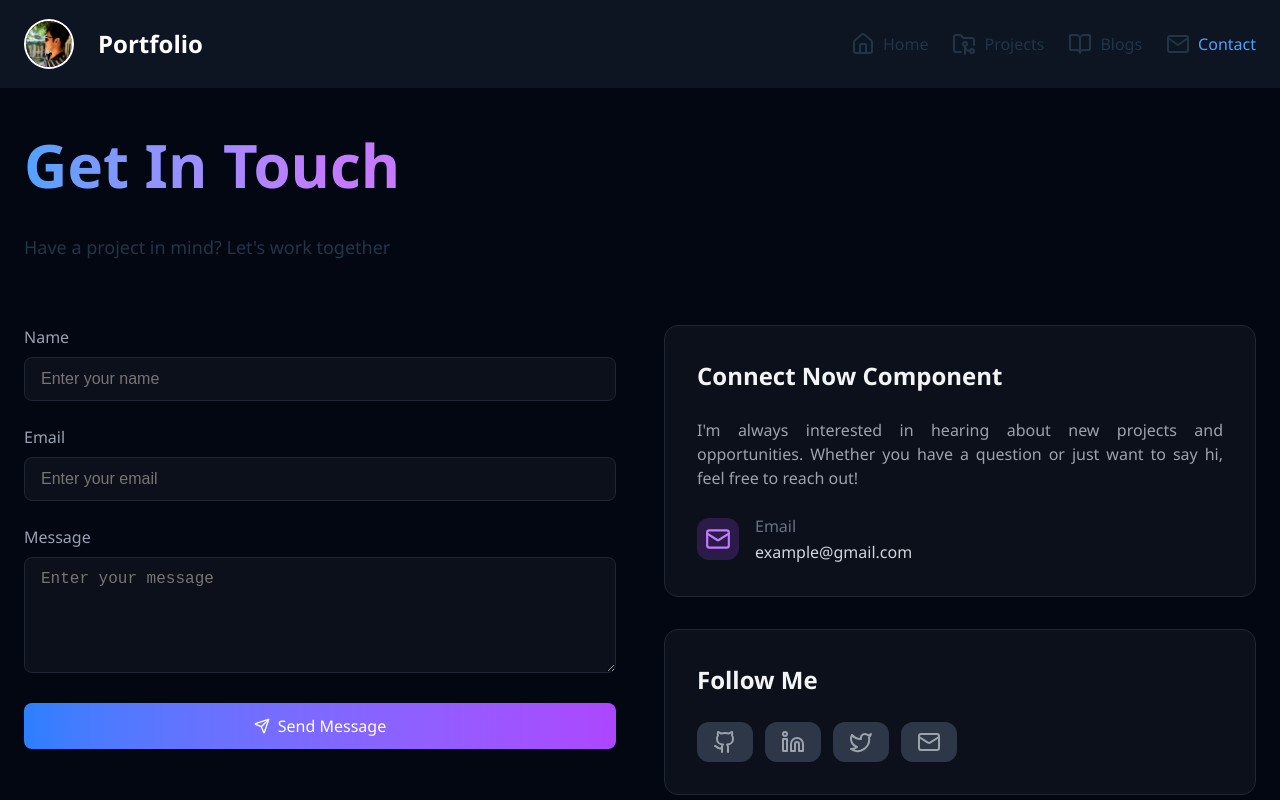
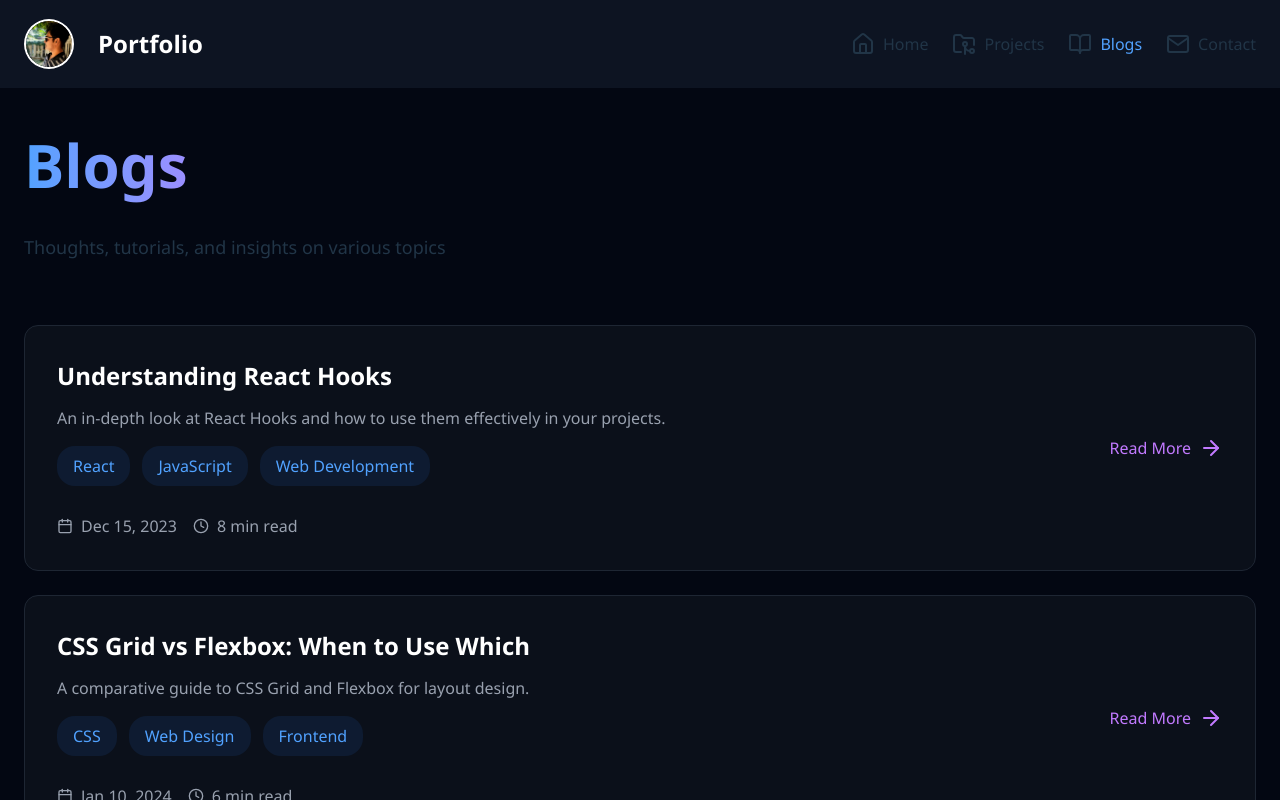
Before and after one commit to sarunsathis/Portfolio-Website, a React (Vite) app in the folder portfolio-frontend/: page / in a window 1280 px wide. Shown: the top 800 px of the page. Built offline with nearby package versions, Linux system fonts and the light colour scheme.

Commit message:
Blogs component basic ui development

```diff
--- a/portfolio-frontend/src/App.jsx
+++ b/portfolio-frontend/src/App.jsx
@@ -12,10 +12,11 @@ import ContactForm from './components/contactForm/ContactForm.jsx'
 import ConnectNow from './components/connectNow/ConnectNow.jsx'
 import FollowMe from './components/followMe/FollowMe.jsx'
 import CurrentStatus from './components/currentStatus/CurrentStatus.jsx'
+import BlogList from './components/blogList/BlogList.jsx'
 
 
 function App() {
-  const [selectedSection, setSelectedSection] = useState('contact');
+  const [selectedSection, setSelectedSection] = useState('blogs');
 
   function changeSelectedSection(selection) {
     console.log(selection);
@@ -46,6 +47,15 @@ function App() {
         <ProjectList/>
       </TabContainer>
 
+      <TabContainer className={ selectedSection == 'blogs' ? 'd-block' : 'd-none' }>
+        <Paragraph>
+            <h2 className='m-0 pageTitle'>Blogs</h2>
+            <p className='m-0 mb-16 fs-18 pageSummary'>Thoughts, tutorials, and insights on various topics</p>
+        </Paragraph>
+
+        <BlogList/>
+      </TabContainer>
+
       <TabContainer className={ selectedSection == 'contact' ? 'd-block' : 'd-none' }>
         <Paragraph>
             <h2 className='m-0 pageTitle'>Get In Touch</h2>
--- /dev/null
+++ b/portfolio-frontend/src/components/blogList/BlogList.jsx
@@ -0,0 +1,41 @@
+import "./styles.css"
+import {blogListData} from "../blogList/blogListData.js"
+
+function BlogList(props) {
+    return (
+        <div className={`blog-list-cntr ${props.className}`}>
+            {blogListData.map((blog) => (
+                <div key={blog.id} className="blog-card-link">
+                    <div className="blog-card-cntr">
+                        <h2 className="blog-card-title m-0">{blog.title}</h2>
+                        <p className="blog-card-subtitle m-0 mb-16">{blog.subtitle}</p>
+
+                        <div className="blog-card-topics d-flex flex-row gap-column-3 mb-16">
+                            {blog.topic.map((topic, index) => (
+                                <div key={index} className="blog-card-topic">{topic}</div>
+                            ))}
+                        </div>
+
+                        <div className="blog-card-meta d-flex flex-row gap-column-4">
+                            <div className="blog-card-date d-flex flex-row gap-column-2 align-items-center">
+                                <svg xmlns="http://www.w3.org/2000/svg" width="16" height="16" viewBox="0 0 24 24" fill="none" stroke="currentColor" stroke-width="2" stroke-linecap="round" stroke-linejoin="round" class="lucide lucide-calendar w-4 h-4" data-fg-eanv22="44.92:44.4685:/components/Blogs.tsx:96:25:3871:32:e:Calendar::::::C7bG"><path d="M8 2v4"></path><path d="M16 2v4"></path><rect width="18" height="18" x="3" y="4" rx="2"></rect><path d="M3 10h18"></path></svg>
+                                {blog.date}
+                            </div>
+                            <div className="blog-card-readtime d-flex flex-row gap-column-2 align-items-center">
+                                <svg xmlns="http://www.w3.org/2000/svg" width="16" height="16" viewBox="0 0 24 24" fill="none" stroke="currentColor" stroke-width="2" stroke-linecap="round" stroke-linejoin="round" class="lucide lucide-clock w-4 h-4" data-fg-eanv26="44.92:44.4685:/components/Blogs.tsx:100:25:4070:29:e:Clock::::::C7GQ"><circle cx="12" cy="12" r="10"></circle><polyline points="12 6 12 12 16 14"></polyline></svg>
+                                {blog.readTime}
+                            </div>
+                        </div>
+                    </div>
+                    <a href={blog.link} className="blog-card-overlay-link d-flex flex-row gap-column-2 col-2 justify-content-end" aria-label={`Read more about ${blog.title}`}>
+                        Read More
+                        <svg xmlns="http://www.w3.org/2000/svg" width="24" height="24" viewBox="0 0 24 24" fill="none" stroke="currentColor" stroke-width="2" stroke-linecap="round" stroke-linejoin="round" class="lucide lucide-arrow-right w-4 h-4" data-fg-eanv32="44.92:44.4685:/components/Blogs.tsx:111:21:4477:34:e:ArrowRight::::::D6KF"><path d="M5 12h14"></path><path d="m12 5 7 7-7 7"></path></svg>
+                    </a>
+                </div>
+            ))}
+        </div>
+    );
+
+}
+
+export default BlogList;
--- /dev/null
+++ b/portfolio-frontend/src/components/blogList/blogListData.js
@@ -0,0 +1,48 @@
+const blogListData = [
+    {
+        id: 1,
+        title: "Understanding React Hooks",
+        subtitle: "An in-depth look at React Hooks and how to use them effectively in your projects.",
+        date: "Dec 15, 2023",
+        readTime: "8 min read",
+        link: "/blogs/react-hooks",
+        topic: ["React", "JavaScript", "Web Development"]
+    },
+    {
+        id: 2,
+        title: "CSS Grid vs Flexbox: When to Use Which",
+        subtitle: "A comparative guide to CSS Grid and Flexbox for layout design.",
+        date: "Jan 10, 2024",
+        readTime: "6 min read",
+        link: "/blogs/css-grid-vs-flexbox",
+        topic: ["CSS", "Web Design", "Frontend"]
+    },
+    {
+        id: 3,
+        title: "Getting Started with TypeScript",
+        subtitle: "A beginner's guide to TypeScript and its benefits for JavaScript developers.",
+        date: "Feb 5, 2024",
+        readTime: "7 min read",
+        link: "/blogs/getting-started-with-typescript",
+        topic: ["TypeScript", "JavaScript", "Programming"]
+    },
+    {
+        id: 4,
+        title: "Building Accessible Web Applications",
+        subtitle: "Best practices for creating web applications that are accessible to all users.",
+        date: "Mar 12, 2024",
+        readTime: "9 min read",
+        link: "/blogs/building-accessible-web-applications",
+        topic: ["Accessibility", "Web Development", "UX"]
+    },
+    {
+        id: 5,
+        title: "Optimizing Web Performance",
+        subtitle: "Techniques and tools for improving the performance of your web applications.",
+        date: "Apr 20, 2024",
+        readTime: "10 min read",
+        link: "/blogs/optimizing-web-performance",
+        topic: ["Performance", "Web Development", "Optimization"]
+    }
+]
+export {blogListData};
--- /dev/null
+++ b/portfolio-frontend/src/components/blogList/styles.css
@@ -0,0 +1,36 @@
+.blog-list-cntr{
+    display: flex;
+    flex-direction: column;
+    gap: 24px;
+    padding: 24px;
+    padding-top: 0;
+}
+
+.blog-list-cntr .blog-card-title{
+    color: #fff;
+    margin-bottom: 12px;
+}
+.blog-list-cntr .blog-card-topic{
+    background: color-mix(in oklab, #2b7fff 10%, transparent);
+    color: #51a2ff;
+    padding: 8px 16px;
+    border-radius: 18px;
+    margin-bottom: 12px;
+}
+
+.blog-list-cntr .blog-card-link{
+    text-decoration: none;
+    color: #99a1af;
+    padding: 32px;
+    border: 1px solid #1e2633;
+    border-radius: 14px;
+    background-color: #0b101a;
+    display: flex;
+    column-gap: 8px;
+    justify-content: space-between;
+    align-items: center;
+}
+.blog-list-cntr .blog-card-link a{
+    text-decoration: none;
+    color: #c27aff;
+}
--- a/portfolio-frontend/src/components/header/Header.jsx
+++ b/portfolio-frontend/src/components/header/Header.jsx
@@ -67,7 +67,7 @@ function Header(props) {
             <ul className="profile-stats">
                 <li className="align-items-center d-flex flex-row justify-content-between">
                     <div>Exprience</div>
-                    <div>2 Years</div>
+                    <div>4 Years</div>
                 </li>
                 <li className="align-items-center d-flex flex-row justify-content-between">
                     <div>Projects</div>
--- a/portfolio-frontend/src/components/header/styles.css
+++ b/portfolio-frontend/src/components/header/styles.css
@@ -74,12 +74,14 @@
     border: 1px solid #364153;
     border-radius: 12px;
     background: color-mix(in srgb, #1e2939 50%, transparent);
+    gap: 16px;
 }
 .info-popup .profile-stats li div:first-child{
     color: #99a1af;
 }
 .info-popup .profile-stats li div:last-child{
     color: #51a2ff;
+    text-align: end;
 }
 
 .overlay-bg{
--- a/portfolio-frontend/src/styles/global.css
+++ b/portfolio-frontend/src/styles/global.css
@@ -54,6 +54,12 @@ body{
 .justify-content-around{
     justify-content: space-around;
 }
+.justify-content-start{
+    justify-content: flex-start;
+}
+.justify-content-end{
+    justify-content: flex-end;
+}
 .align-items-center{
     align-items: center;
 }
@@ -66,6 +72,9 @@ body{
 
 .text-center{
     text-align: center;
+}
+.text-end{
+    text-align: end;
 }
 
 .position-relative{
```
